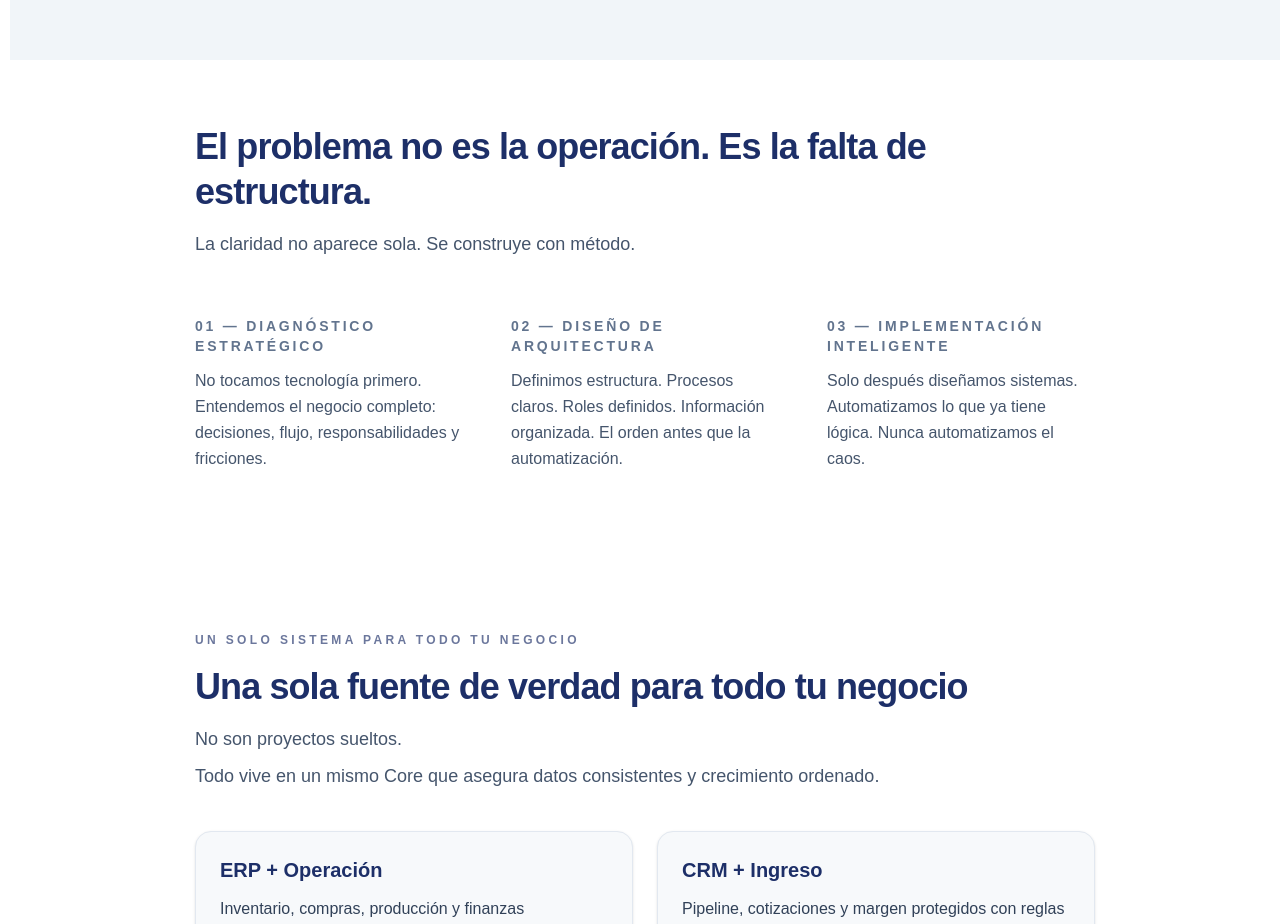
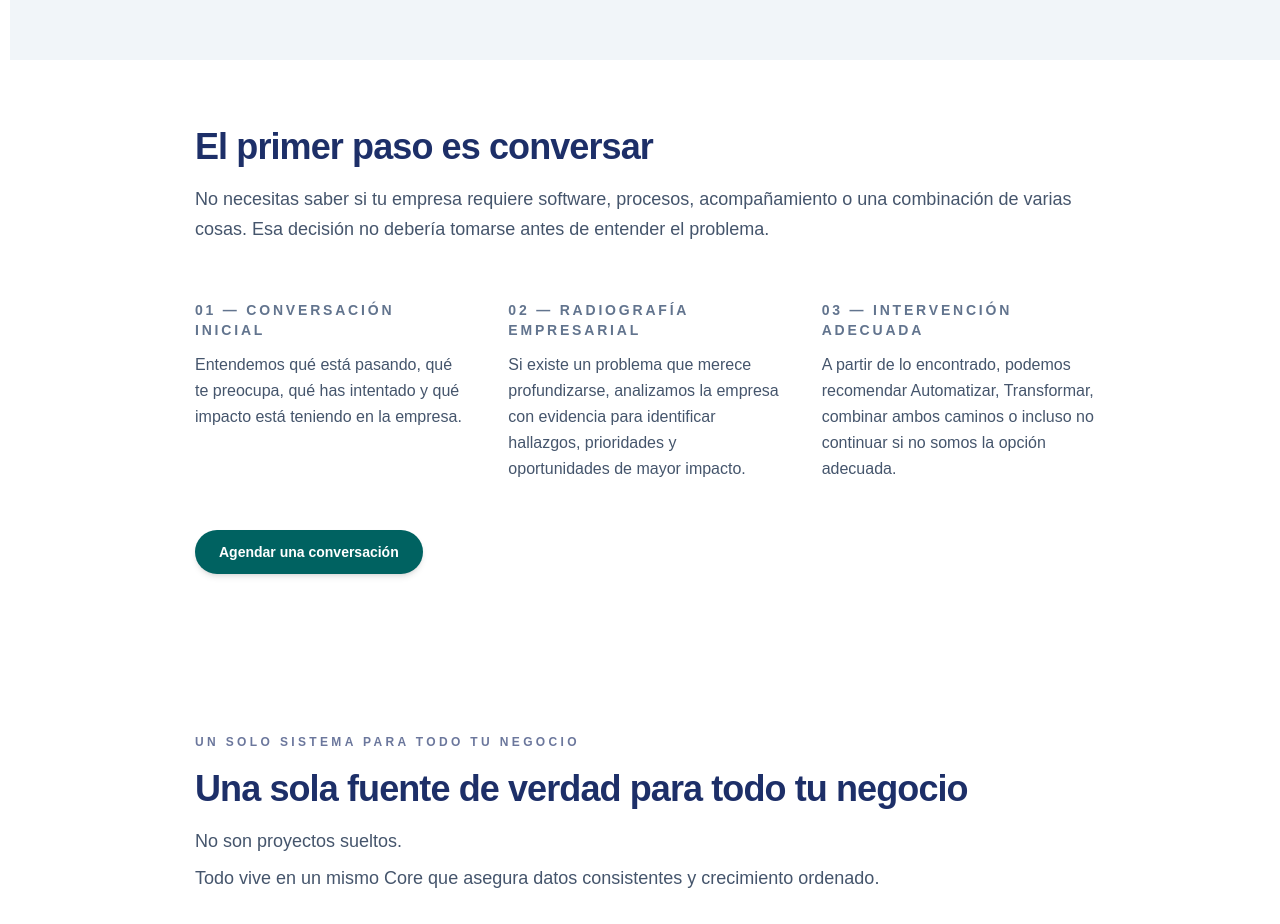
Before and after one commit to EmphaticoOnline/emphasys-web, a Next.js app: page / in a window 1280 px wide. Shown: the part 1180-2104 px from the top of the page. Built offline with nearby package versions, Linux system fonts and the light colour scheme.

Commit message:
Alinear método con conversación, Radiografía e intervención

```diff
--- a/components/ArchitectureSection.tsx
+++ b/components/ArchitectureSection.tsx
@@ -1,46 +1,49 @@
 const ArchitectureSection = () => {
   return (
-  <section id="metodo" className="bg-white text-slate-900 scroll-mt-28 md:scroll-mt-32">
-  <div className="mx-auto max-w-[900px] px-6 pt-16 pb-24 sm:px-10 lg:px-0">
+    <section id="metodo" className="bg-white text-slate-900 scroll-mt-28 md:scroll-mt-32">
+      <div className="mx-auto max-w-[900px] px-6 pt-16 pb-24 sm:px-10 lg:px-0">
         <div className="space-y-4">
           <h2
             className="text-3xl font-semibold leading-tight tracking-tight sm:text-4xl"
             style={{ color: "var(--color-emphasys-blue)" }}
           >
-            El problema no es la operación. Es la falta de estructura.
+            El primer paso es conversar
           </h2>
           <p className="text-lg leading-relaxed text-slate-600">
-            La claridad no aparece sola. Se construye con método.
+            No necesitas saber si tu empresa requiere software, procesos, acompañamiento o una combinación de varias cosas. Esa decisión no debería tomarse antes de entender el problema.
           </p>
         </div>
 
-        <div className="mt-14 grid grid-cols-1 gap-12 lg:grid-cols-3">
+        <div className="mt-14 grid grid-cols-1 gap-10 lg:grid-cols-3">
           <div className="space-y-3">
-            <p className="text-sm font-semibold uppercase tracking-[0.2em] text-slate-500">
-              01 — Diagnóstico Estratégico
-            </p>
+            <p className="text-sm font-semibold uppercase tracking-[0.2em] text-slate-500">01 — Conversación inicial</p>
             <p className="text-base leading-relaxed text-slate-600">
-              No tocamos tecnología primero. Entendemos el negocio completo: decisiones, flujo, responsabilidades y fricciones.
+              Entendemos qué está pasando, qué te preocupa, qué has intentado y qué impacto está teniendo en la empresa.
             </p>
           </div>
 
           <div className="space-y-3">
-            <p className="text-sm font-semibold uppercase tracking-[0.2em] text-slate-500">
-              02 — Diseño de Arquitectura
-            </p>
+            <p className="text-sm font-semibold uppercase tracking-[0.2em] text-slate-500">02 — Radiografía Empresarial</p>
             <p className="text-base leading-relaxed text-slate-600">
-              Definimos estructura. Procesos claros. Roles definidos. Información organizada. El orden antes que la automatización.
+              Si existe un problema que merece profundizarse, analizamos la empresa con evidencia para identificar hallazgos, prioridades y oportunidades de mayor impacto.
             </p>
           </div>
 
           <div className="space-y-3">
-            <p className="text-sm font-semibold uppercase tracking-[0.2em] text-slate-500">
-              03 — Implementación Inteligente
-            </p>
+            <p className="text-sm font-semibold uppercase tracking-[0.2em] text-slate-500">03 — Intervención adecuada</p>
             <p className="text-base leading-relaxed text-slate-600">
-              Solo después diseñamos sistemas. Automatizamos lo que ya tiene lógica. Nunca automatizamos el caos.
+              A partir de lo encontrado, podemos recomendar Automatizar, Transformar, combinar ambos caminos o incluso no continuar si no somos la opción adecuada.
             </p>
           </div>
+        </div>
+
+        <div className="mt-12">
+          <a
+            href="#contacto"
+            className="inline-flex items-center justify-center rounded-full bg-[var(--color-emphasys-green)] px-6 py-3 text-sm font-semibold text-white shadow-md transition duration-200 ease-out hover:brightness-90 hover:-translate-y-0.5 focus-visible:outline-none focus-visible:ring-2 focus-visible:ring-[var(--color-emphasys-green)] focus-visible:ring-offset-2 focus-visible:ring-offset-white"
+          >
+            Agendar una conversación
+          </a>
         </div>
       </div>
     </section>
```
